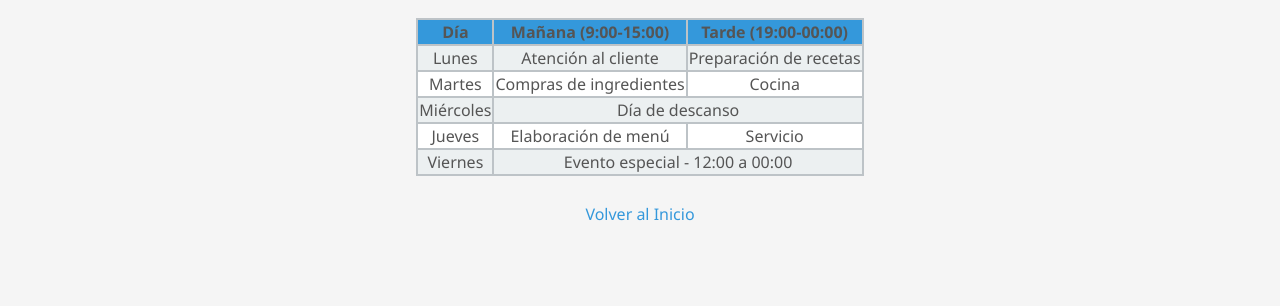
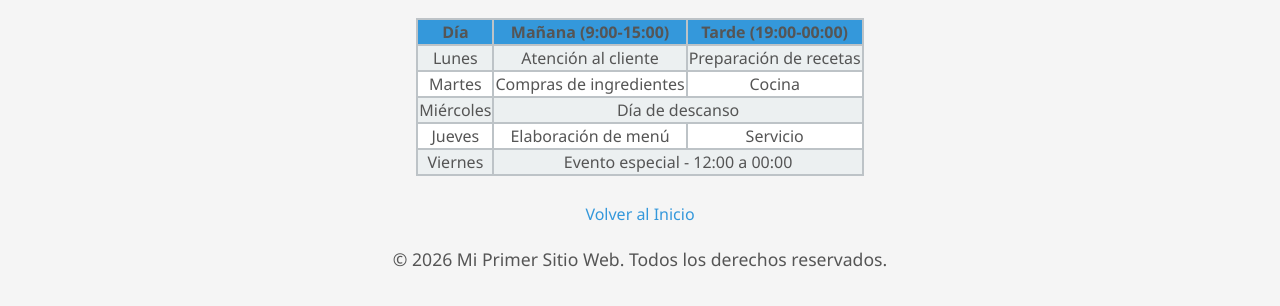
Before and after one commit to RomanMoreno99/TP-1-TUP, a plain HTML site: page horario.html in a window 1280 px wide. Shown: the part 198-504 px from the top of the page. Drawn offline with Linux system fonts and the light colour scheme.

Commit message:
Footer agg, pero listo

```diff
--- a/horario.html
+++ b/horario.html
@@ -7,7 +7,6 @@
     <link rel="stylesheet" href="styles.css">
 
 </head>
-<body>
     <header>
         <h1>Mi Primer Sitio Web</h1>
         <ul>
@@ -17,7 +16,7 @@
         </ul>
 
     </header>
-
+<body>
     <div class="horarios">
         <h1>Horario Servicio de Pasta Carbonara (Guinness World Record)</h1>
 
@@ -59,4 +58,7 @@
         <p><a href="index.html">Volver al Inicio</a></p>
     </div>
 </body>
+<footer>
+    <p>&copy; 2026 Mi Primer Sitio Web. Todos los derechos reservados.</p>
+</footer>
 </html>
```
Also changed, not shown: index.html (+4 -1 lines), recetas.html (+3 -0 lines).
